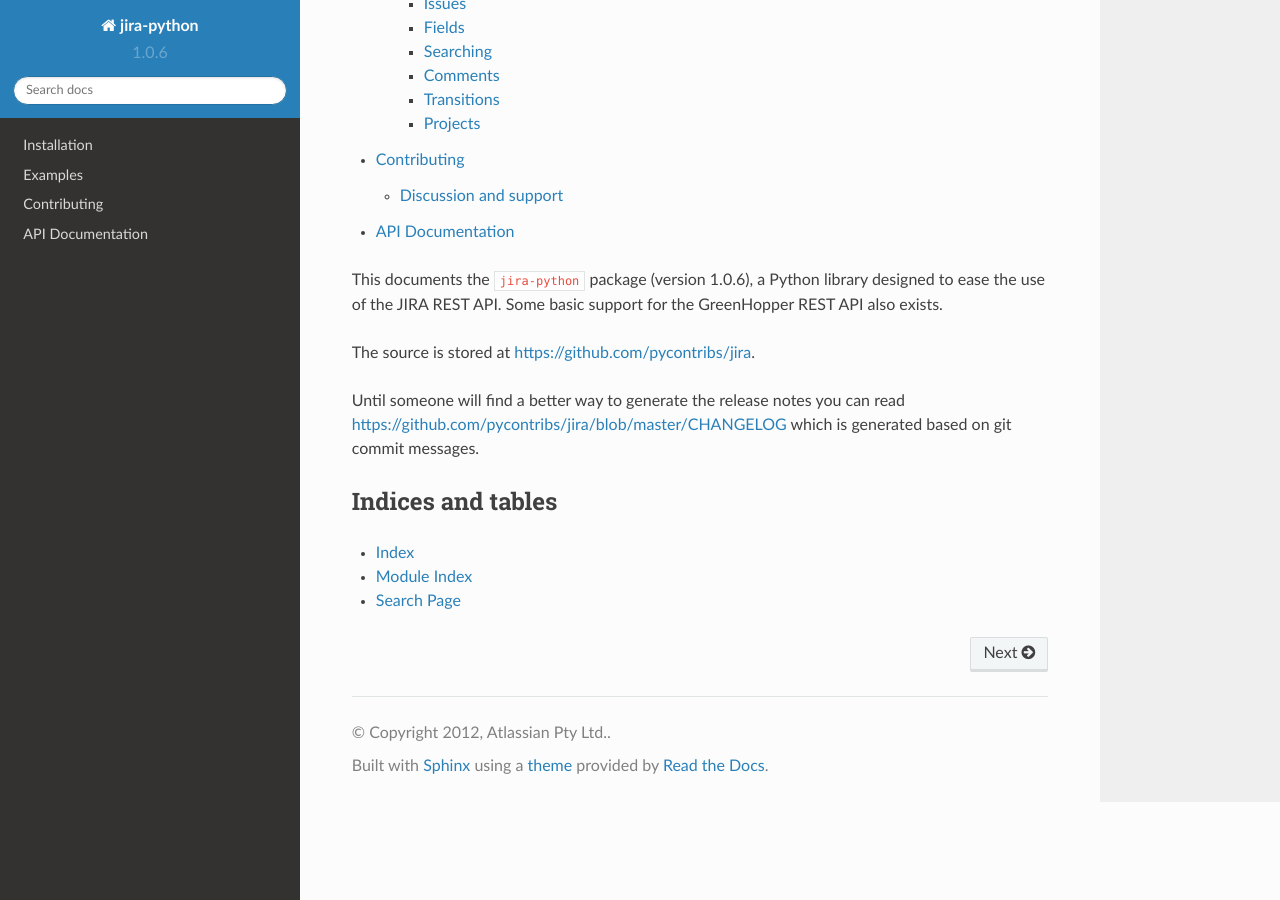
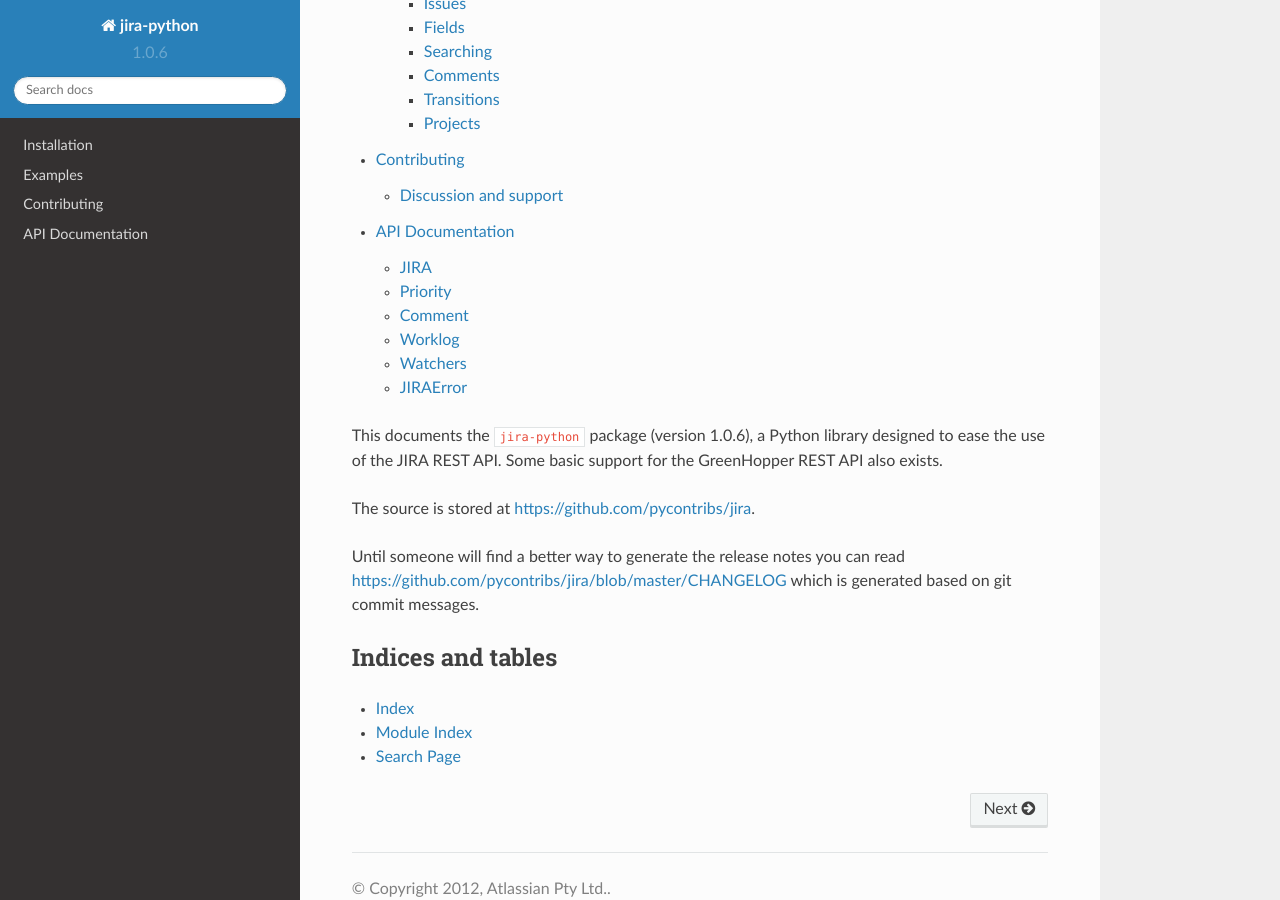
Before and after one commit to pycontribs/jira, a Sphinx documentation site: the page built from docs/index.rst, in a window 1280 px wide and 900 px high, scrolled down 708 px. Built offline with Sphinx 7.4.7 and the Read the Docs theme 2.0.0, drawn with Linux system fonts in a browser that asks for light colours; pages that are not in the unit, such as notebooks, are missing from menus.

```diff
--- a/docs/api.rst
+++ b/docs/api.rst
@@ -1,7 +1,37 @@
 API Documentation
 *****************
 
-.. automodule:: jira
-    :members: JIRA, Priority, Comment, Worklog, Watchers, JIRAError
-    :undoc-members:
-    :show-inheritance:
+.. module:: jira
+
+.. contents:: Contents
+   :local:
+
+JIRA
+====
+
+.. autoclass:: JIRA
+
+Priority
+========
+
+.. autoclass:: Priority
+
+Comment
+=======
+
+.. autoclass:: Comment
+
+Worklog
+=======
+
+.. autoclass:: Worklog
+
+Watchers
+========
+
+.. autoclass:: Watchers
+
+JIRAError
+=========
+
+.. autoclass:: JIRAError
--- a/docs/conf.py
+++ b/docs/conf.py
@@ -29,6 +29,8 @@ from jira.version import __version__  # noqa
 # Add any Sphinx extension module names here, as strings. They can be extensions
 # coming with Sphinx (named 'sphinx.ext.*') or your custom ones.
 extensions = ['sphinx.ext.autodoc', 'sphinx.ext.viewcode']
+
+autodoc_default_flags = ['members', 'undoc-members', 'show-inheritance']
 
 # Add any paths that contain templates here, relative to this directory.
 templates_path = ['_templates']
```
